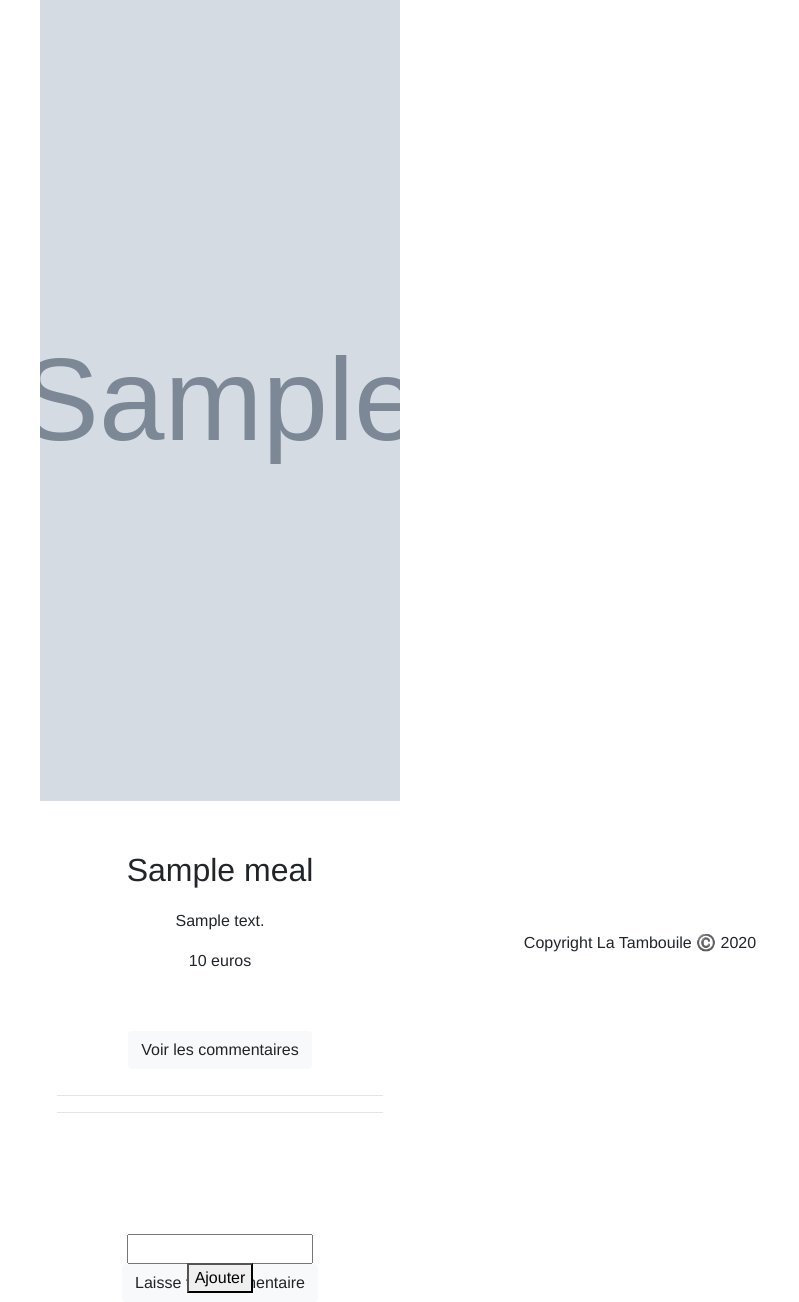
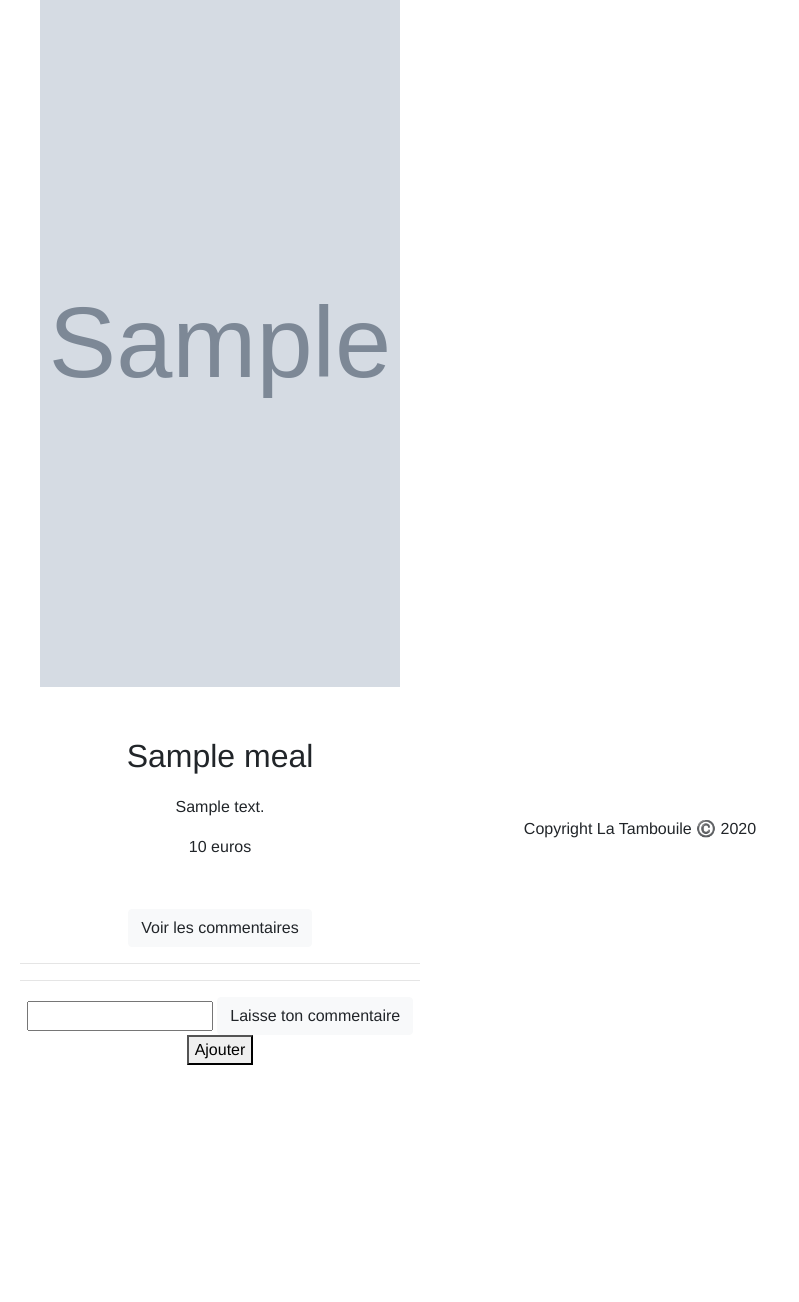
Before and after one commit to Hostie/veganfood, a Symfony app: template templates/restaurant/show.html.twig in a window 1280 px wide. Shown: the part 450-1752 px from the top of the page, without its empty margins (0-799 px from the left). After the commit the page ends 1515 px from the top, so only its background shows below. Run offline with Twig, Linux system fonts and the light colour scheme; the template is opened without the code that fills it: most values are stand-ins (such as "Sample title", 1, 10 or a date in 2020); grey boxes marked "Sample" are stand-in pictures; some libraries are stand-ins or nearby versions.

Commit message:
avancée sur les comments

```diff
--- a/public/css/style.css
+++ b/public/css/style.css
@@ -202,24 +202,3 @@
 }
 
 /*# sourceMappingURL=style.css.map */
-
-.comment__item {
-  display: block;
-  height: 30vh;
-  width:100%;
-  right: 50%;
-  background-color: transparent;
-  padding: 2%;
-}
-
-.__commentList {
-  height: 70%;
-  width: 90%;
-  margin-left: 5%;
-  padding: 10px;
-  background-color: transparent;
-}
-
-.__commentForm {
-    margin-top: 2%;
-}
```
Also changed, not shown: src/Controller/RateController.php (+20 -6 lines), templates/rate/getAllRate.html.twig (+5 -3 lines).
